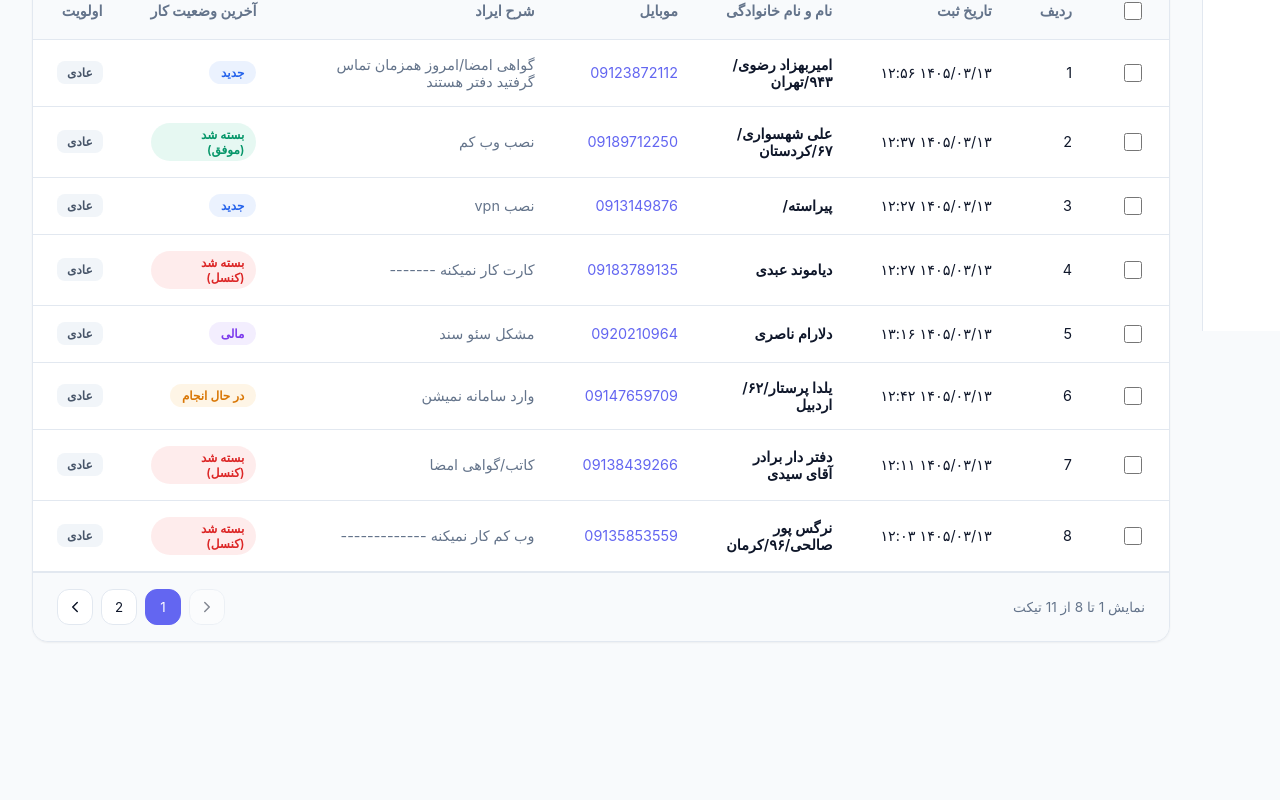
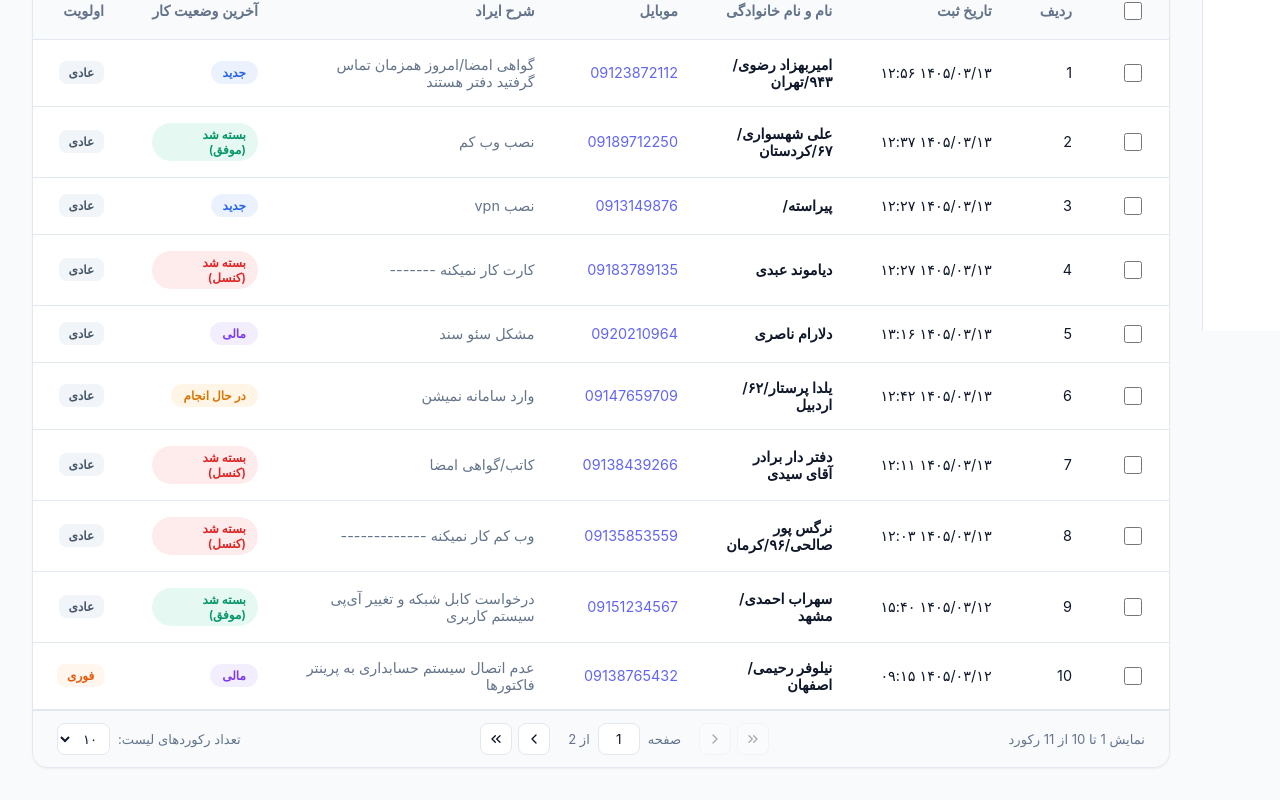
Before and after one commit to AlirezaMovahedi1/seyediit, a React (Vite) app in the folder frontend/: page / in a window 1280 px wide. Shown: the part 469-1269 px from the top of the page. Before the commit the page ends 1143 px from the top, so only its background shows below. Built offline with nearby package versions, Linux system fonts and the light colour scheme; a web font is replaced by a local one.

Commit message:
fix: pagination icons misalignment, spacing, and styling in RTL

```diff
--- a/frontend/src/App.tsx
+++ b/frontend/src/App.tsx
@@ -16,6 +16,8 @@ import {
   Printer,
   ChevronLeft,
   ChevronRight,
+  ChevronsLeft,
+  ChevronsRight,
   ChevronDown,
   ChevronUp,
   X,
@@ -189,7 +191,7 @@ function App() {
 
   // Pagination states
   const [currentPage, setCurrentPage] = useState(1);
-  const itemsPerPage = 8;
+  const [itemsPerPage, setItemsPerPage] = useState(10);
 
   // Apply theme to document
   useEffect(() => {
@@ -506,8 +508,7 @@ function App() {
               <div className="card-header">
                 <div className="card-title-row">
                   <h2 className="card-title">درگاه درخواست خدمات انفورماتیک غیر حضوری</h2>
-                  {selectedRowIds.length > 0 && (
-                    <div style={{ display: 'flex', gap: '8px' }}>
+                  <div style={{ display: 'flex', gap: '8px', visibility: selectedRowIds.length > 0 ? 'visible' : 'hidden' }}>
                     <button className="btn-secondary" onClick={() => alert(`${selectedRowIds.length} تیکت با موفقیت بایگانی شد.`)}>
                       <span>بایگانی</span>
                     </button>
@@ -516,7 +517,6 @@ function App() {
                       <span>حذف ({selectedRowIds.length})</span>
                     </button>
                   </div>
-                  )}
                 </div>
 
                 {/* Sub Tab Navigation */}
@@ -796,44 +796,78 @@ function App() {
 
                   {/* Pagination Footer */}
                   <div className="table-footer">
-                    <span>
-                      نمایش {filteredTickets.length > 0 ? (currentPage - 1) * itemsPerPage + 1 : 0} تا {Math.min(currentPage * itemsPerPage, filteredTickets.length)} از {filteredTickets.length} تیکت
+                    <span className="footer-info">
+                      نمایش {filteredTickets.length > 0 ? (currentPage - 1) * itemsPerPage + 1 : 0} تا {Math.min(currentPage * itemsPerPage, filteredTickets.length)} از {filteredTickets.length} رکورد
                     </span>
 
-                    {totalPages > 1 && (
                     <div className="pagination">
                       <button
                         className="pagination-btn"
                         disabled={currentPage === 1}
+                        onClick={() => setCurrentPage(1)}
+                        title="صفحه اول"
+                      >
+                        <ChevronsRight size={16} />
+                      </button>
+                      <button
+                        className="pagination-btn"
+                        disabled={currentPage === 1}
                         onClick={() => setCurrentPage(prev => prev - 1)}
+                        title="صفحه قبل"
                       >
-                          <ChevronRight size={18} />
+                        <ChevronRight size={16} />
                       </button>
 
-                        {Array.from({ length: totalPages }, (_, i) => i + 1).map(page => (
-                          <button
-                            key={page}
-                            className="pagination-btn"
-                            style={{
-                              backgroundColor: currentPage === page ? 'var(--primary)' : 'var(--bg-surface)',
-                              color: currentPage === page ? 'white' : 'var(--text-main)',
-                              borderColor: currentPage === page ? 'var(--primary)' : 'var(--border)'
+                      <span className="pagination-info">
+                        صفحه
+                        <input
+                          type="number"
+                          className="page-input"
+                          value={currentPage}
+                          min={1}
+                          max={totalPages || 1}
+                          onChange={(e) => {
+                            const val = parseInt(e.target.value);
+                            if (val >= 1 && val <= totalPages) setCurrentPage(val);
                           }}
-                            onClick={() => setCurrentPage(page)}
-                          >
-                            {page}
-                          </button>
-                        ))}
+                        />
+                        از {totalPages || 1}
+                      </span>
 
                       <button
                         className="pagination-btn"
-                          disabled={currentPage === totalPages}
+                        disabled={currentPage === totalPages || totalPages === 0}
                         onClick={() => setCurrentPage(prev => prev + 1)}
+                        title="صفحه بعد"
                       >
-                          <ChevronLeft size={18} />
+                        <ChevronLeft size={16} />
+                      </button>
+                      <button
+                        className="pagination-btn"
+                        disabled={currentPage === totalPages || totalPages === 0}
+                        onClick={() => setCurrentPage(totalPages)}
+                        title="صفحه آخر"
+                      >
+                        <ChevronsLeft size={16} />
                       </button>
                     </div>
-                    )}
+
+                    <div className="per-page-selector">
+                      <span>تعداد رکوردهای لیست:</span>
+                      <select
+                        className="per-page-select"
+                        value={itemsPerPage}
+                        onChange={(e) => {
+                          setItemsPerPage(parseInt(e.target.value));
+                          setCurrentPage(1);
+                        }}
+                      >
+                        <option value={5}>۵</option>
+                        <option value={10}>۱۰</option>
+                        <option value={20}>۲۰</option>
+                        <option value={50}>۵۰</option>
+                      </select>
+                    </div>
                   </div>
                 </>
               )}
--- a/frontend/src/index.css
+++ b/frontend/src/index.css
@@ -938,34 +938,42 @@ html, body {
 
 /* Card Footer */
 .table-footer {
-  padding: 16px 24px;
+  padding: 12px 24px;
   display: flex;
   align-items: center;
   justify-content: space-between;
   border-top: 1px solid var(--border);
   background-color: var(--bg-base);
   color: var(--text-muted);
-  font-size: 0.85rem;
+  font-size: 0.82rem;
+  gap: 16px;
+  flex-wrap: wrap;
+}
+
+.footer-info {
+  white-space: nowrap;
 }
 
 .pagination {
   display: flex;
   align-items: center;
-  gap: 8px;
+  gap: 6px;
 }
 
 .pagination-btn {
   background-color: var(--bg-surface);
   border: 1px solid var(--border);
   color: var(--text-main);
-  width: 36px;
-  height: 36px;
-  border-radius: var(--border-radius-md);
+  width: 32px;
+  height: 32px;
+  border-radius: var(--border-radius-sm);
   display: flex;
   align-items: center;
   justify-content: center;
   cursor: pointer;
   transition: all var(--transition-fast);
+  font-size: 1rem;
+  font-weight: 700;
 }
 
 .pagination-btn:hover:not(:disabled) {
@@ -974,8 +982,70 @@ html, body {
 }
 
 .pagination-btn:disabled {
-  opacity: 0.5;
+  opacity: 0.35;
   cursor: not-allowed;
+}
+
+.pagination-info {
+  display: flex;
+  align-items: center;
+  gap: 8px;
+  font-size: 0.82rem;
+  color: var(--text-muted);
+  white-space: nowrap;
+  padding: 0 12px;
+}
+
+.page-input {
+  width: 42px;
+  height: 32px;
+  text-align: center;
+  border: 1px solid var(--border);
+  border-radius: var(--border-radius-sm);
+  background-color: var(--bg-surface);
+  color: var(--text-main);
+  font-family: var(--font-family);
+  font-size: 0.85rem;
+  outline: none;
+  transition: all var(--transition-fast);
+  -moz-appearance: textfield;
+}
+
+.page-input::-webkit-outer-spin-button,
+.page-input::-webkit-inner-spin-button {
+  -webkit-appearance: none;
+  margin: 0;
+}
+
+.page-input:focus {
+  border-color: var(--primary);
+  box-shadow: 0 0 0 2px rgba(var(--primary-rgb), 0.1);
+}
+
+.per-page-selector {
+  display: flex;
+  align-items: center;
+  gap: 8px;
+  white-space: nowrap;
+}
+
+.per-page-select {
+  height: 32px;
+  padding: 0 8px;
+  border: 1px solid var(--border);
+  border-radius: var(--border-radius-sm);
+  background-color: var(--bg-surface);
+  color: var(--text-main);
+  font-family: var(--font-family);
+  font-size: 0.82rem;
+  cursor: pointer;
+  outline: none;
+  transition: all var(--transition-fast);
+}
+
+.per-page-select:focus {
+  border-color: var(--primary);
+  box-shadow: 0 0 0 2px rgba(var(--primary-rgb), 0.1);
 }
 
 /* Floating Create Ticket Button for Mobile */
```
Lines whose indentation alone changed are shown as unchanged.
